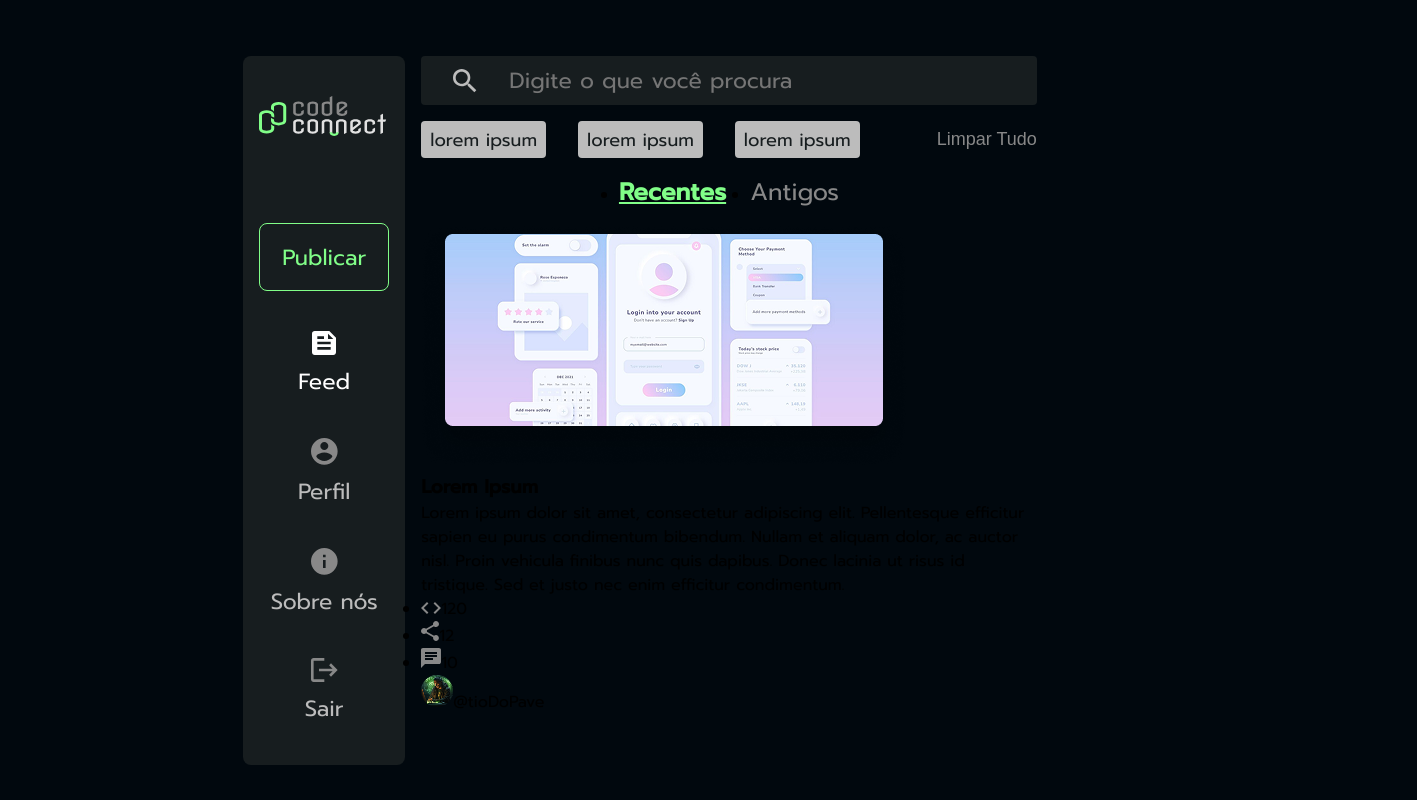
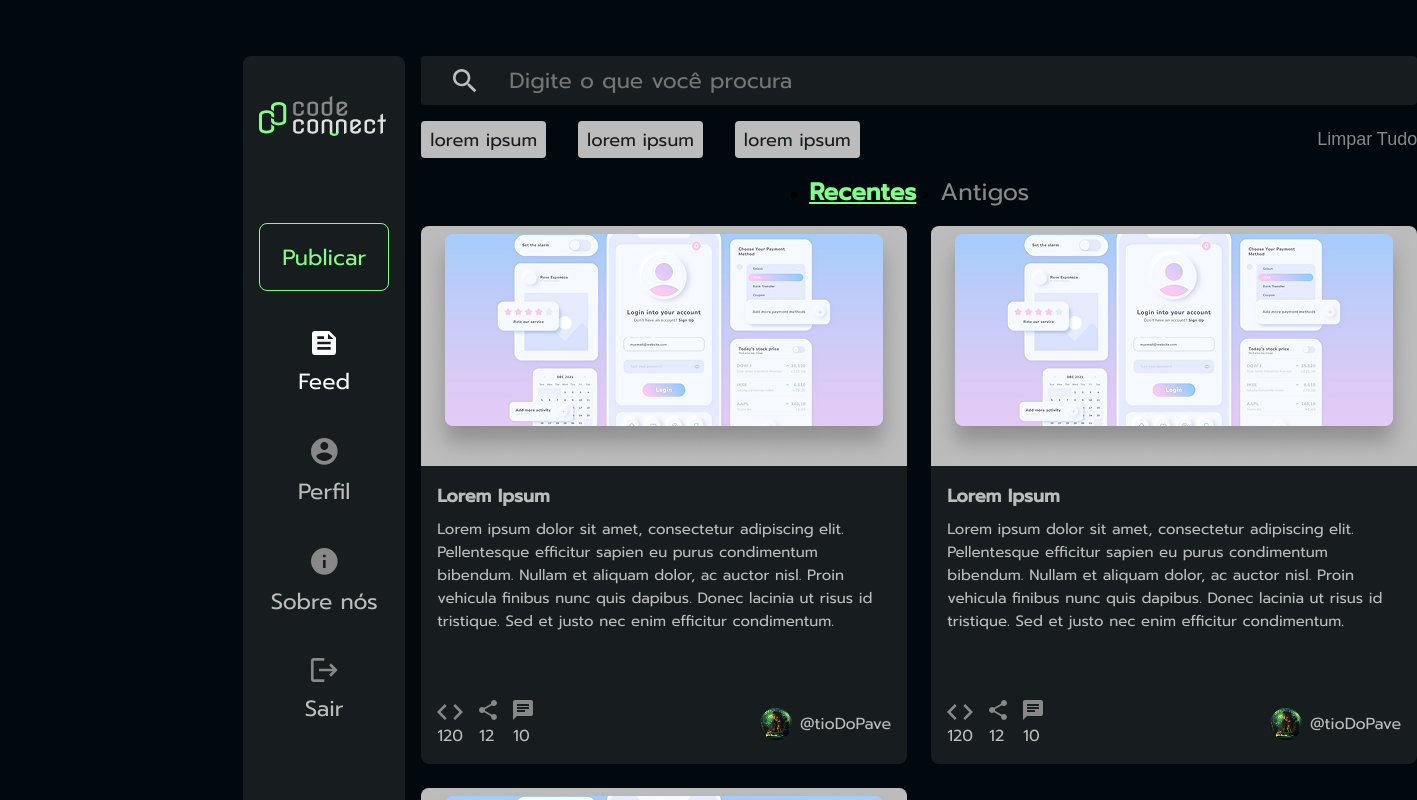
Before and after one commit to CipherCrow/codeconnect1, a React (Vite) app: page / in a window 1280 px wide. Shown: the top 800 px of the page, 1417 px wide, since content can reach past the window. Built offline with nearby package versions, Linux system fonts and the light colour scheme.

Commit message:
finalizando cards

```diff
--- a/src/App.css
+++ b/src/App.css
@@ -4,6 +4,14 @@
     display: flex;
     gap: 16px;
 }
-.container div{
+
+.main{
     flex-grow: 2;
 }
+
+.container-cards{
+    display: grid;
+    grid-template-columns: repeat(2, 1fr);
+    grid-auto-rows: 1fr;
+    gap: 24px;
+}
--- a/src/App.jsx
+++ b/src/App.jsx
@@ -10,12 +10,16 @@ function App() {
   return (
     <div className='container'>
       <Sidebar/>
-      <div>
+      <main>
         <BarraDePesquisa/>
         <Filtro/>
         <Ordenacao/>
-        <Card/>
-      </div>
+        <div className='container-cards'>
+          <Card/>
+          <Card/>
+          <Card/>
+        </div>
+      </main>
     </div>
   )
 }
--- a/src/components/card/index.jsx
+++ b/src/components/card/index.jsx
@@ -11,11 +11,10 @@ export default function Card() {
             <div className="card__imagem">
                 <img src={Imagem} alt="Imagem do Post"/>
             </div>
-            <div className="card_conteudo">
+            <div className="card__conteudo">
                 <div className="conteudo__texto">
                     <h3>Lorem Ipsum</h3>
                     <p>Lorem ipsum dolor sit amet, consectetur adipiscing elit. Pellentesque efficitur sapien eu purus condimentum bibendum. Nullam et aliquam dolor, ac auctor nisl. Proin vehicula finibus nunc quis dapibus. Donec lacinia ut risus id tristique. Sed et justo nec enim efficitur condimentum.</p>
-                </div>
                 </div>
                 <div className="conteudo__rodape">
                     <ul>
@@ -37,6 +36,7 @@ export default function Card() {
                         <span>@tioDoPave</span>
                     </div>
                 </div>
+            </div>
         </article>
     );
 }
--- a/src/components/card/styles.css
+++ b/src/components/card/styles.css
@@ -0,0 +1,77 @@
+.card {
+    color: var(--cinza-claro);
+    text-decoration: none;
+    background-color: var(--cinza-escuro);
+    border-radius: 8px;
+    width: 100%;
+}
+
+.card__imagem {
+    width: 100%;
+    height: 240px;
+    background-color: var(--cinza-claro);
+    border-radius: 8px 8px 0 0;
+    display: flex;
+    justify-content: center;
+    align-items: center;
+}
+
+.card__imagem img {
+    object-fit: cover;
+    border-radius: 8px;
+}
+
+.card__conteudo {
+    padding: 16px;
+    height: 100%;
+}
+
+.card__link {
+    text-decoration: none;
+    color: var(--cinza-claro);
+}
+
+.conteudo__texto {
+    margin-bottom: 67px;
+}
+
+.conteudo__texto h3 {
+    font-size: 18px;
+    margin-bottom: 8px;
+}
+
+.conteudo__texto p {
+    font-size: 15px;
+    font-weight: 400;
+    line-height: 23px;
+}
+
+.conteudo__rodape {
+    display: flex;
+    align-items: center;
+    justify-content: space-between;
+}
+
+.conteudo__rodape ul {
+    display: flex;
+    gap: 16px;
+    list-style: none;
+    align-items: baseline;
+}
+
+.conteudo__rodape div {
+    flex-grow: 0;
+}
+
+.conteudo__rodape li {
+    display: flex;
+    flex-direction: column;
+    gap: 4px;
+    justify-content: space-between;
+}
+
+.rodape__usuario {
+    display: flex;
+    align-items: center;
+    gap: .5em;
+}
--- a/src/components/ordenacao/style.css
+++ b/src/components/ordenacao/style.css
@@ -19,3 +19,7 @@
     text-decoration: underline;
     font-weight: 600;
 }
+
+.lista-ordenacao__link:hover{
+    text-decoration: underline;
+}
--- a/src/components/sidebar/styles.css
+++ b/src/components/sidebar/styles.css
@@ -21,6 +21,10 @@ aside{
     gap: 10px;
 }
 
+.lista-sidebar li a:hover{
+    color: var(--branco);
+}
+
 .item__link{
     text-decoration: none;
     color: var(--cinza-claro);
```
Lines whose indentation alone changed are shown as unchanged.
